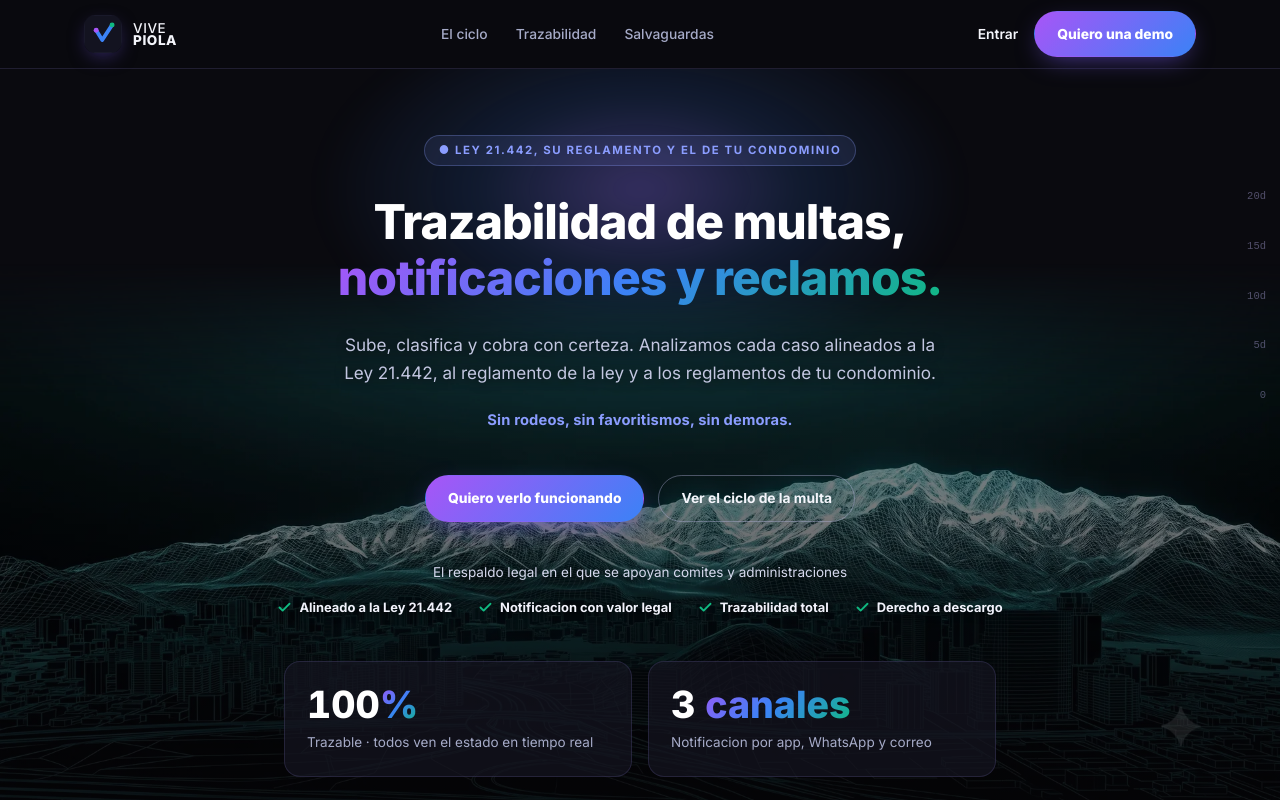
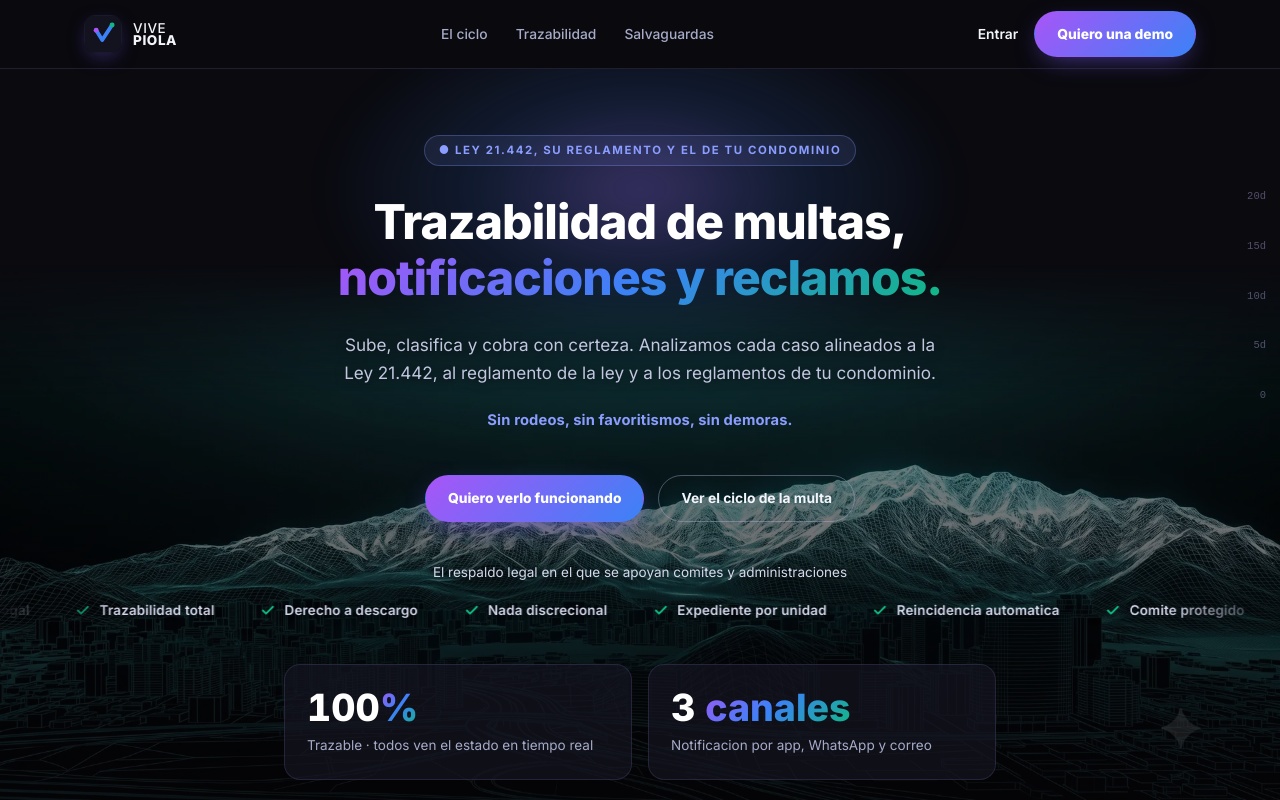
Before and after one commit to situaciones/vivepiola, a React (Vite) app in the folder frontend/: page / in a window 1280 px wide. Shown: the top 800 px of the page. Built offline with nearby package versions, Linux system fonts and the light colour scheme.

Commit message:
Landing: franja de confianza como banner marquee infinito estilo DigitalOcean, con difuminado en bordes y pausa al hover

```diff
--- a/frontend/src/pages/Landing.css
+++ b/frontend/src/pages/Landing.css
@@ -61,9 +61,17 @@
 .btn-outline-l{background:transparent;color:var(--h-ink);border-color:rgba(180,180,220,.4)}
 .btn-outline-l:hover{border-color:var(--h-cyan);color:var(--h-cyan)}
 .hero-trust{position:relative;z-index:2;text-align:center;margin-top:40px;padding:0 24px}
-.hero-trust .lbl{color:#d6d9ee;font-size:.9rem;margin-bottom:16px;text-shadow:0 1px 10px rgba(0,0,0,.85)}
-.hero-trust .items{display:flex;justify-content:center;flex-wrap:wrap;gap:12px 26px}
-.hero-trust .items span{display:inline-flex;align-items:center;gap:7px;font-size:.86rem;font-weight:700;color:#f1f2fb;text-shadow:0 1px 10px rgba(0,0,0,.9)}
+.hero-trust .lbl{color:#d6d9ee;font-size:.9rem;margin-bottom:18px;text-shadow:0 1px 10px rgba(0,0,0,.85)}
+/* Banner corriendo estilo DigitalOcean */
+.marquee{position:relative;margin:0 -24px;overflow:hidden;
+  -webkit-mask-image:linear-gradient(to right,transparent,#000 9%,#000 91%,transparent);
+  mask-image:linear-gradient(to right,transparent,#000 9%,#000 91%,transparent)}
+.marquee-track{display:flex;width:max-content;gap:46px;animation:marquee 34s linear infinite;will-change:transform}
+.marquee:hover .marquee-track{animation-play-state:paused}
+.marquee-item{display:inline-flex;align-items:center;gap:9px;font-size:.9rem;font-weight:600;letter-spacing:.01em;color:#d3d6ea;white-space:nowrap;text-shadow:0 1px 10px rgba(0,0,0,.85)}
+.marquee-item svg{color:var(--green);flex-shrink:0}
+@keyframes marquee{from{transform:translateX(0)}to{transform:translateX(-50%)}}
+@media(prefers-reduced-motion:reduce){.marquee-track{animation:none}}
 .hero-trust .items svg{color:var(--green)}
 .axis{position:absolute;right:14px;top:120px;z-index:2;display:flex;flex-direction:column;gap:34px;font-family:ui-monospace,monospace;font-size:.7rem;color:rgba(170,165,220,.45);text-align:right}
 @media(max-width:760px){.axis{display:none}}
--- a/frontend/src/pages/Landing.jsx
+++ b/frontend/src/pages/Landing.jsx
@@ -13,6 +13,12 @@ const EXIGENCIAS = [
   'Notificacion con valor legal',
   'Trazabilidad total',
   'Derecho a descargo',
+  'Nada discrecional',
+  'Expediente por unidad',
+  'Reincidencia automatica',
+  'Comite protegido',
+  'Cobro en gastos comunes',
+  'App, WhatsApp y correo',
 ];
 
 const FLUJO = [
@@ -183,10 +189,12 @@ export default function Landing() {
 
         <div className="hero-trust rise d4">
           <div className="lbl">El respaldo legal en el que se apoyan comites y administraciones</div>
-          <div className="items">
-            {EXIGENCIAS.map((c) => (
-              <span key={c}><Check size={15} strokeWidth={3} /> {c}</span>
-            ))}
+          <div className="marquee">
+            <div className="marquee-track">
+              {[...EXIGENCIAS, ...EXIGENCIAS].map((c, i) => (
+                <span className="marquee-item" key={i}><Check size={15} strokeWidth={3} /> {c}</span>
+              ))}
+            </div>
           </div>
         </div>
 
```
